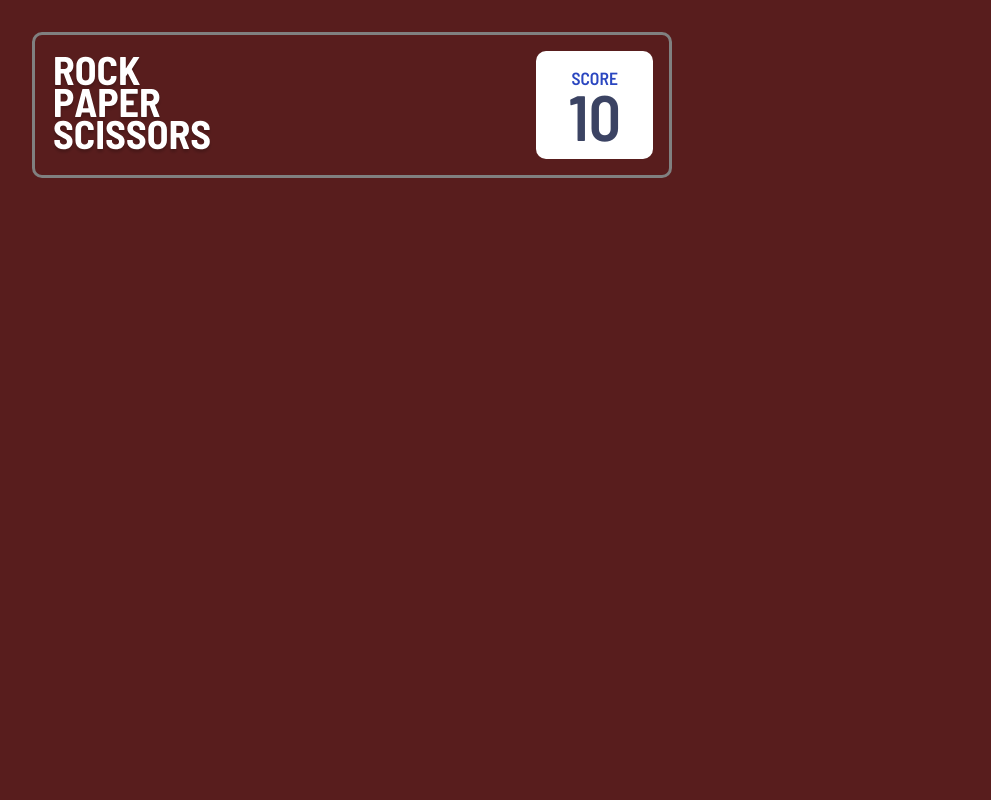
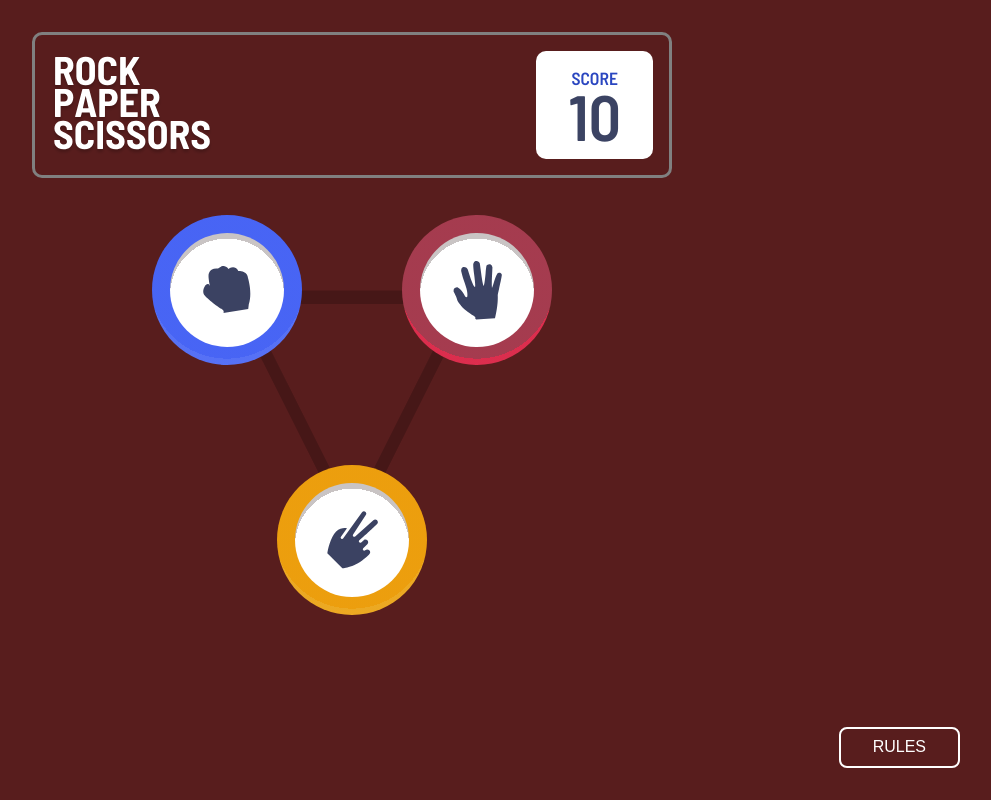
Before and after one commit to nivanovic7/Rock-paper-Scissors, a website: page index.html in a window 1280 px wide. Shown: the top 800 px of the page, without its empty margins (288-1279 px from the left). Drawn offline with Linux system fonts and the light colour scheme.

Commit message:
Added all circles and styled them

```diff
--- a/index.html
+++ b/index.html
@@ -16,35 +16,15 @@
           <p class="result-num">10</p>
         </div>
       </div>
-      <div class="board hide">
-        <img
-          src="./rock-paper-scissors-master/images/bg-triangle.svg"
-          alt="triangle"
-        />
-
-        <div class="circle-outer circle-outer-left">
-          <div class="circle-inner">
-            <img
-              src="./rock-paper-scissors-master/images/icon-rock.svg"
-              alt=""
-            />
-          </div>
+      <div class="board">
+        <div class="circle circle-left">
+          <div class="circle-inner circle-rock"></div>
         </div>
-        <div class="circle-outer circle-outer-right">
-          <div class="circle-inner">
-            <img
-              src="./rock-paper-scissors-master/images/icon-paper.svg"
-              alt=""
-            />
-          </div>
+        <div class="circle circle-right">
+          <div class="circle-inner circle-paper"></div>
         </div>
-        <div class="circle-outer circle-outer-bottom">
-          <div class="circle-inner">
-            <img
-              src="./rock-paper-scissors-master/images/icon-scissors.svg"
-              alt=""
-            />
-          </div>
+        <div class="circle circle-bottom">
+          <div class="circle-inner circle-scissors"></div>
         </div>
       </div>
 
--- a/sass/main.scss
+++ b/sass/main.scss
@@ -43,12 +43,14 @@ body {
 
 .container {
   background-color: rgb(88, 29, 29);
-  min-height: 150vh;
+  min-height: 100vh;
   display: flex;
   flex-direction: column;
   align-items: center;
   position: relative;
 }
+
+//RULES
 
 .rules-modal {
   position: absolute;
@@ -97,6 +99,8 @@ body {
   cursor: pointer;
 }
 
+//SCOREBOARD
+
 .score-board {
   margin: 2rem;
   display: flex;
@@ -133,6 +137,8 @@ body {
   }
 }
 
+//PLAYING BOARD
+
 .board {
   position: relative;
   margin-top: 5rem;
@@ -146,127 +152,77 @@ body {
   display: none;
 }
 
-// .circle-outer {
-//   position: absolute;
-//   width: 100px;
-//   height: 100px;
-//   padding: 10px;
-//   background-size: 115% 115%;
-//   background-position: 50% 90%;
-//   overflow: visible;
+.board {
+  width: 250px;
+  height: 250px;
+  background-image: url("../rock-paper-scissors-master/images/bg-triangle.svg");
+  background-size: 100% 100%;
+  position: relative;
 
-//   .circle-inner {
-//     width: 100%;
-//     height: 100%;
-//     border-radius: 50%;
-//     display: flex;
-//     justify-content: center;
-//     align-items: center;
-//     background-size: 110% 110%;
-//     background-position: 50% 0;
-//     background-image: radial-gradient(
-//       ellipse closest-side,
-//       white 91%,
-//       rgb(201, 196, 196) 9%
-//     );
-//     img {
-//       width: 50%;
-//     }
-//   }
+  .circle {
+    width: 150px;
+    height: 150px;
+    position: absolute;
+    border-radius: 50%;
+    padding: 18px;
+    background-size: 115% 115%;
+    background-position: 50% 90%;
 
-//   &-left {
-//     top: 0;
-//     left: 0;
-//     transform: translate(-50%, -50%);
-//     border-radius: 50%;
-//     background-image: radial-gradient(
-//       ellipse closest-side,
-//       var(--paper-color-one) 90%,
-//       var(--paper-color-two) 10%
-//     );
-//   }
+    .circle-inner {
+      width: 100%;
+      height: 100%;
+      border-radius: 50%;
 
-//   &-right {
-//     top: 0;
-//     left: 100%;
-//     transform: translate(-50%, -50%);
-//     border-radius: 50%;
-//     background-image: radial-gradient(
-//       ellipse closest-side,
-//       var(--rock-color-two) 10%,
-//       var(--rock-color-one) 90%
-//     );
-//   }
+      background-size: auto, 110% 110%;
+      background-position: center, 50% 0;
+      background-repeat: no-repeat;
+    }
 
-//   &-bottom {
-//     bottom: 0;
-//     left: 50%;
-//     transform: translate(-50%, 50%);
-//     border-radius: 50%;
-//     background-image: radial-gradient(
-//       ellipse closest-side,
-//       var(--scissors-color-one) 90%,
-//       var(--scissors-color-two) 10%
-//     );
-//   }
-// }
+    &-rock {
+      background-image: url(../rock-paper-scissors-master/images/icon-rock.svg),
+        radial-gradient(ellipse closest-side, white 91%, rgb(201, 196, 196) 9%);
+    }
 
-// .choices {
-//   display: grid;
-//   grid-template-columns: 1fr auto 1fr;
-//   grid-template-rows: 1fr 1fr;
-//   width: 60%;
-//   height: 300px;
-// }
+    &-paper {
+      background-image: url(../rock-paper-scissors-master/images/icon-paper.svg),
+        radial-gradient(ellipse closest-side, white 91%, rgb(201, 196, 196) 9%);
+    }
 
-// .choices > * {
-//   text-align: center;
-// }
+    &-scissors {
+      background-image: url(../rock-paper-scissors-master/images/icon-scissors.svg),
+        radial-gradient(ellipse closest-side, white 91%, rgb(201, 196, 196) 9%);
+    }
+  }
 
-// .choices > .moves {
-//   position: relative;
-//   display: flex;
-//   justify-content: center;
-//   align-items: center;
-// }
+  .circle-left {
+    top: 0;
+    left: 0;
+    transform: translate(-50%, -50%);
+    background-image: radial-gradient(
+      ellipse closest-side,
+      var(--paper-color-one) 90%,
+      var(--paper-color-two) 10%
+    );
+  }
 
-// .winner {
-//   position: absolute;
-//   width: 400px;
-//   height: 400px;
-//   border-radius: 50%;
-//   background: radial-gradient(
-//     circle closest-side,
-//     rgba(128, 128, 128, 0) 70px,
-//     rgba(128, 128, 128, 0.1) 70px,
-
-//     rgba(128, 128, 128, 0.2) 120px,
-//     rgba(128, 128, 128, 0.1) 120px,
-
-//     rgba(128, 128, 128, 0.2) 170px,
-//     rgba(128, 128, 128, 0.1) 170px,
-
-//     rgba(128, 128, 128, 0.2) 220px,
-//     rgba(128, 128, 128, 0) 220px
-//   );
-// }
-
-// .moves .circle-outer {
-//   position: absolute;
-//   left: 50%;
-//   top: 50%;
-//   transform: translate(-50%, -50%);
-//   scale: 1.4;
-//   transform-origin: left top;
-// }
-
-// .message-wrap {
-//   align-self: center;
-//   z-index: 10;
-// }
-
-// .message {
-//   z-index: 10;
-//   padding: 1rem;
-//   background-color: rgb(233, 175, 67);
-// }
+  .circle-right {
+    top: 0;
+    right: 0;
+    transform: translate(50%, -50%);
+    background-image: radial-gradient(
+      ellipse closest-side,
+      var(--rock-color-two) 90%,
+      var(--rock-color-one) 10%
+    );
+  }
+  .circle-bottom {
+    bottom: 0;
+    left: 50%;
+    transform: translate(-50%, 50%);
+    background-image: radial-gradient(
+      ellipse closest-side,
+      var(--scissors-color-one) 90%,
+      var(--scissors-color-two) 10%
+    );
+  }
+}
```
Also changed, not shown: css/style.css.
